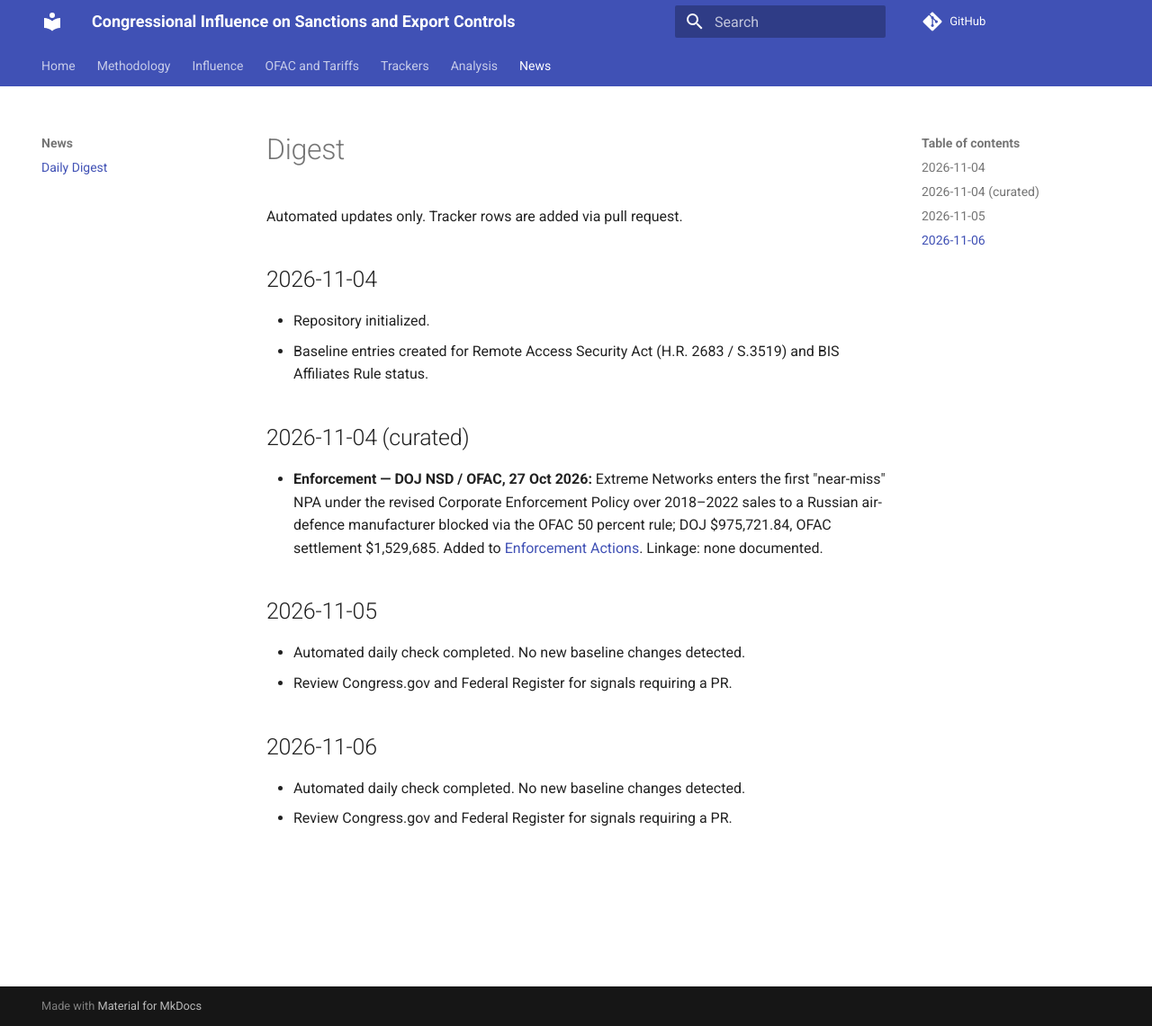
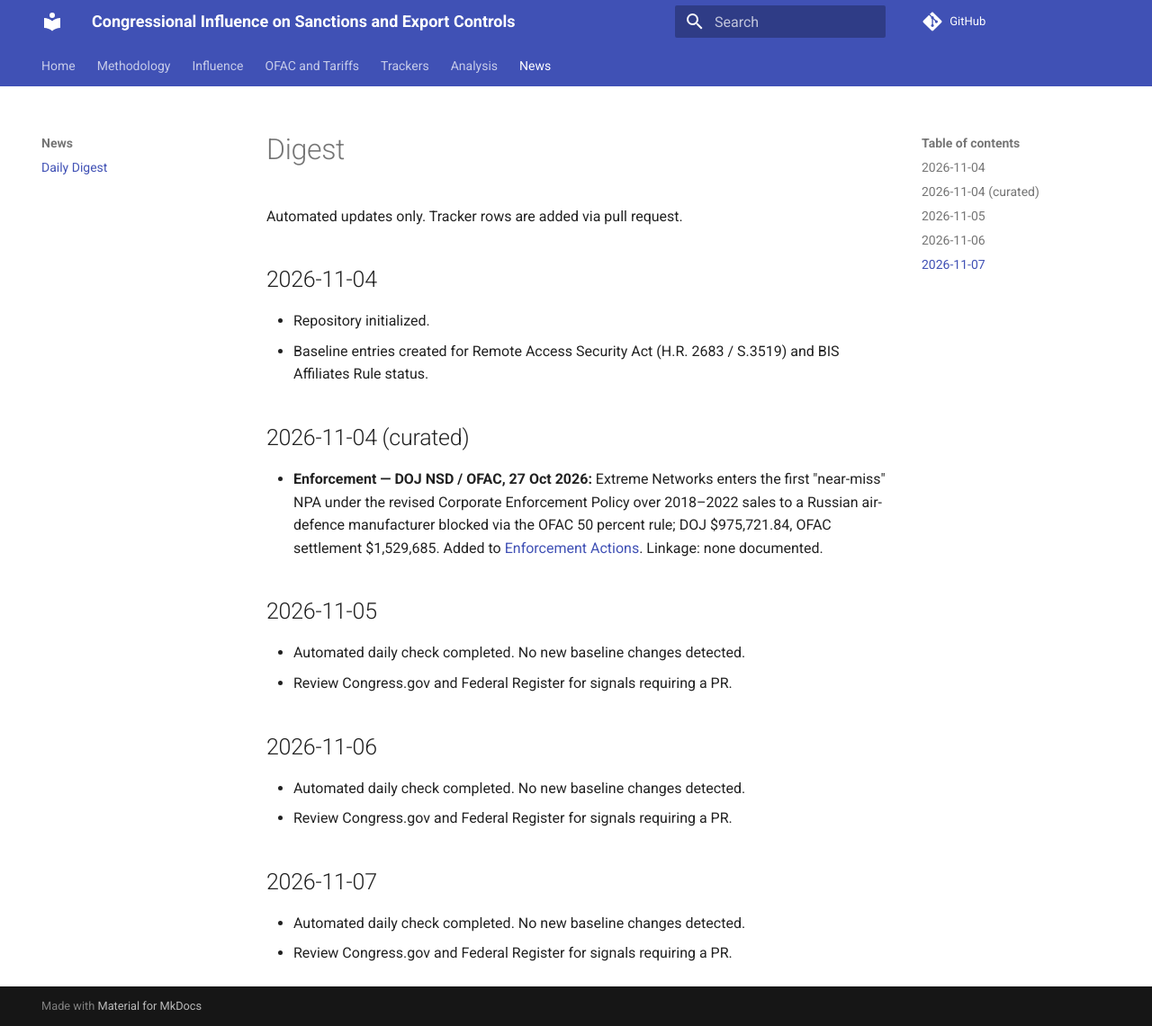
Before and after one commit to felipelago17/Congressional-Influence-Sanctions-Export-Controls, an MkDocs documentation site: the page built from docs/news/digest.md, in a window 1280 px wide and 1141 px high. Shown: the whole window at 90% size. Built offline with MkDocs 1.6.1 and Material for MkDocs 9.7.7, drawn with Linux system fonts in a browser that asks for light colours; comment, search, counter and statistics services are not loaded.

Commit message:
chore: daily digest

```diff
--- a/docs/news/digest.md
+++ b/docs/news/digest.md
@@ -20,3 +20,8 @@ Automated updates only. Tracker rows are added via pull request.
 
 - Automated daily check completed. No new baseline changes detected.
 - Review Congress.gov and Federal Register for signals requiring a PR.
+
+## 2026-11-07
+
+- Automated daily check completed. No new baseline changes detected.
+- Review Congress.gov and Federal Register for signals requiring a PR.
```
